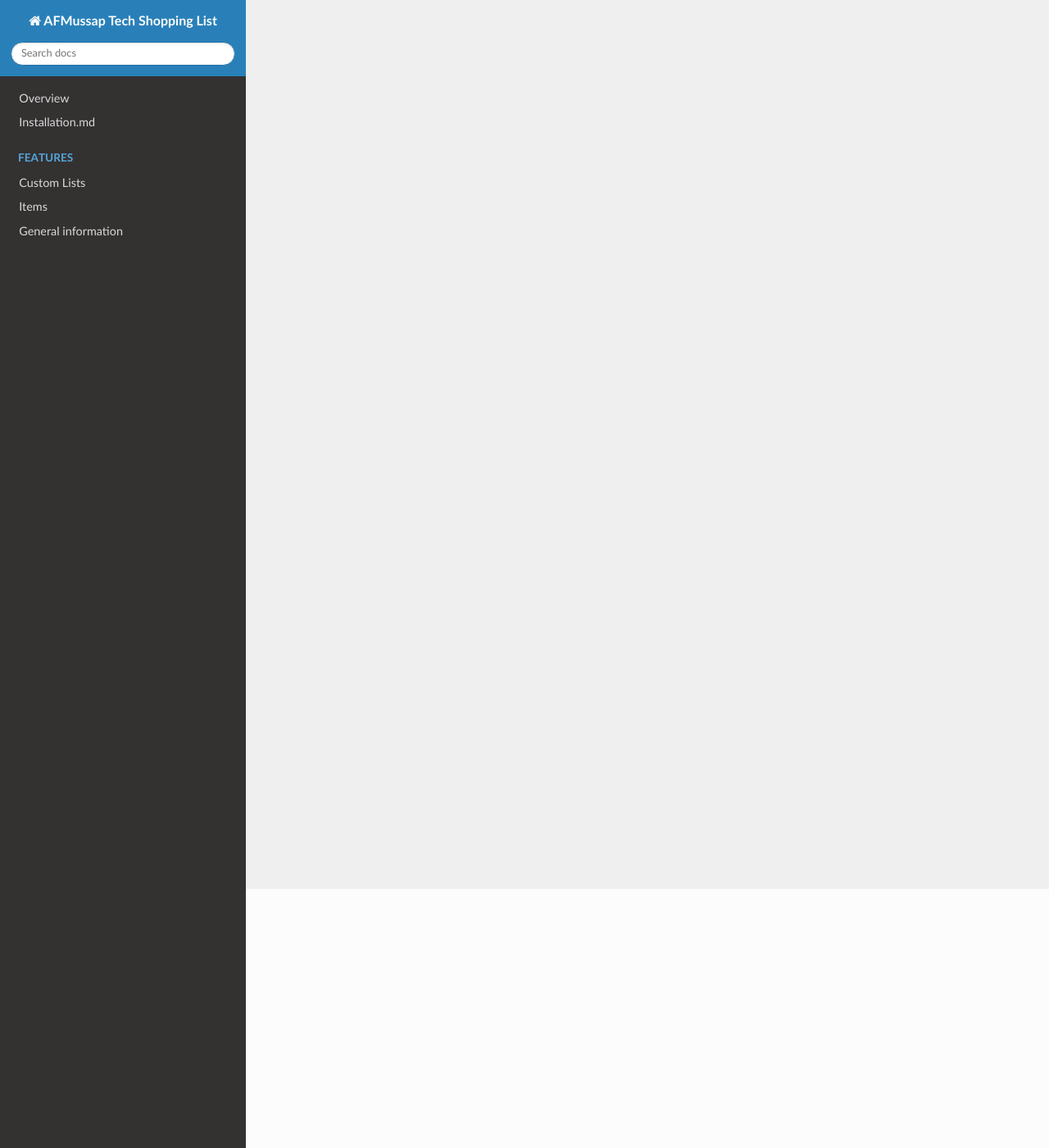
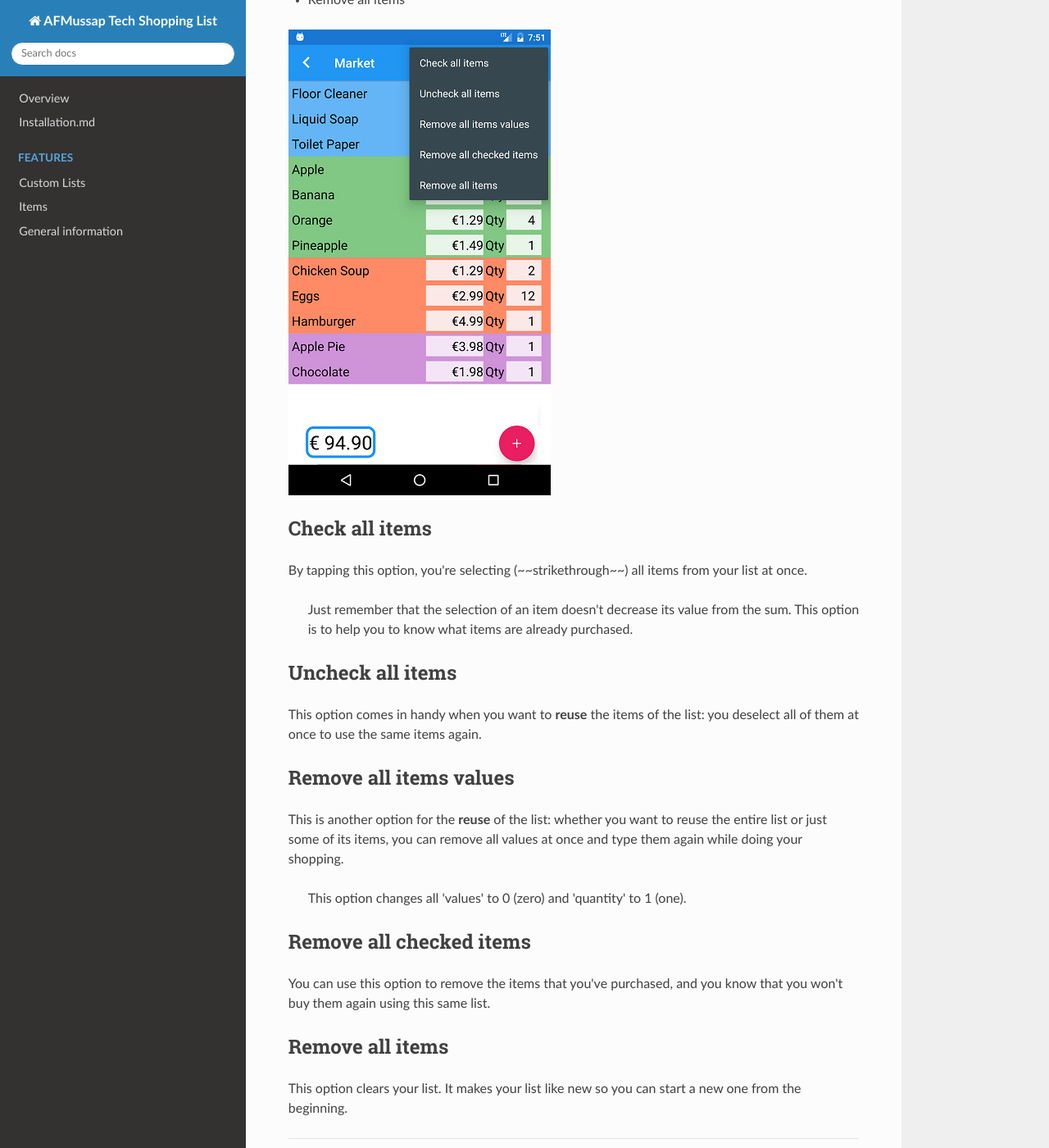
Before and after one commit to andreamussap/AFMussap-Tech-Shopping-List, an MkDocs documentation site: the page built from docs/menu_options.md, in a window 1280 px wide and 1400 px high, scrolled down 316 px. Shown: the whole window at 82% size. Built offline with MkDocs 1.6.1, drawn with Linux system fonts in a browser that asks for light colours; nearby versions of some CDN libraries; old or Windows-style settings are respelled for this version of MkDocs; some of the changed text lies outside the part shown.

Commit message:
Update menu_options.md

```diff
--- a/docs/menu_options.md
+++ b/docs/menu_options.md
@@ -1 +1,36 @@
-pioupoiu
+# Tutorial - Menu Options
+
+At the upper-right corner of your lists you can find a Menu with five options:
+
+* Check all items
+* Uncheck all items
+* Remove all items values
+* Remove all checked items
+* Remove all items
+
+![](https://github.com/andreamussap/AFMussap-Tech-Shopping-List/blob/master/docs/images/menu_options_02.jpg)
+
+
+## Check all items
+
+By tapping this option, you're selecting (~~strikethrough~~) all items from your list at once.
+
+> Just remember that the selection of an item doesn't decrease its value from the sum. This option is to help you to know what items are already purchased.
+
+## Uncheck all items
+
+This option comes in handy when you want to **reuse** the items of the list: you deselect all of them at once to use the same items again.
+
+## Remove all items values
+
+This is another option for the **reuse** of the list: whether you want to reuse the entire list or just some of its items, you can remove all values at once and type them again while doing your shopping.
+
+> This option changes all 'values' to 0 (zero) and 'quantity' to 1 (one).
+
+## Remove all checked items
+
+You can use this option to remove the items that you've purchased, and you know that you won't buy them again using this same list.
+
+## Remove all items
+
+This option clears your list. It makes your list like new so you can start a new one from the beginning.
```
